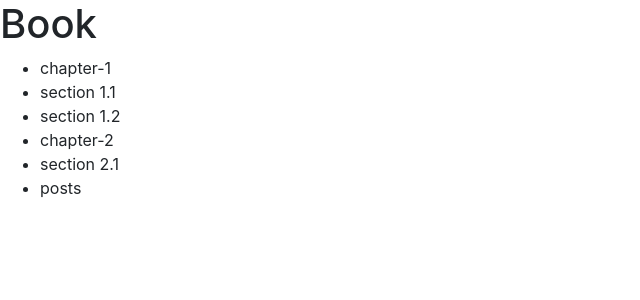
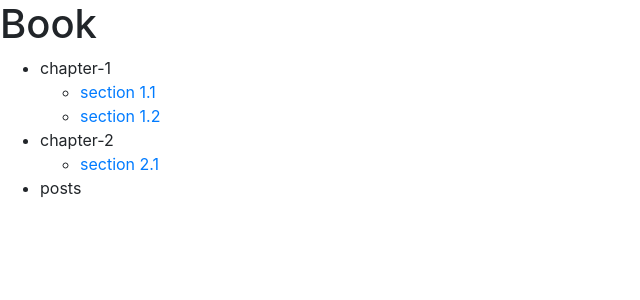
Before and after one commit to reedeeng/book, a Jekyll site: the page built from index.html, in a window 1280 px wide. Shown: the top 300 px of the page, without its empty margins (0-640 px from the left). Built offline with Jekyll 4.4.1, drawn with Linux system fonts in a browser that asks for light colours.

Commit message:
Update index.html

```diff
--- a/index.html
+++ b/index.html
@@ -9,9 +9,11 @@ title: home
   {% for chapter in site.collections %}
   <li>
     {{ chapter.label }}
+    <ul>
     {% for section in site[chapter.label] %}
-    <li>{{ section.title }}</li>
+      <li><a href="{{ section.url }}">{{ section.title }}</a></li>
     {% endfor %}
+    </ul>
   </li>
   {% endfor %}
 </ul>
```
